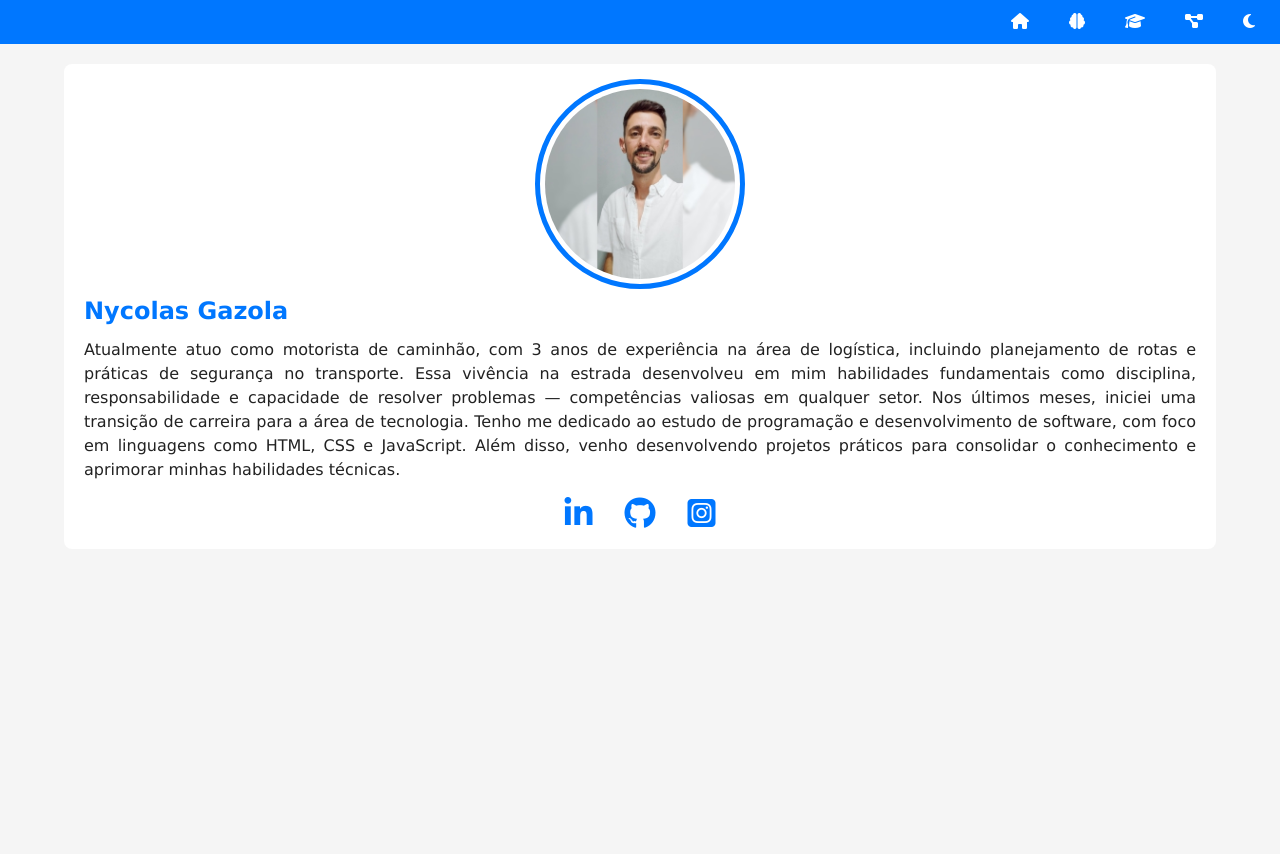
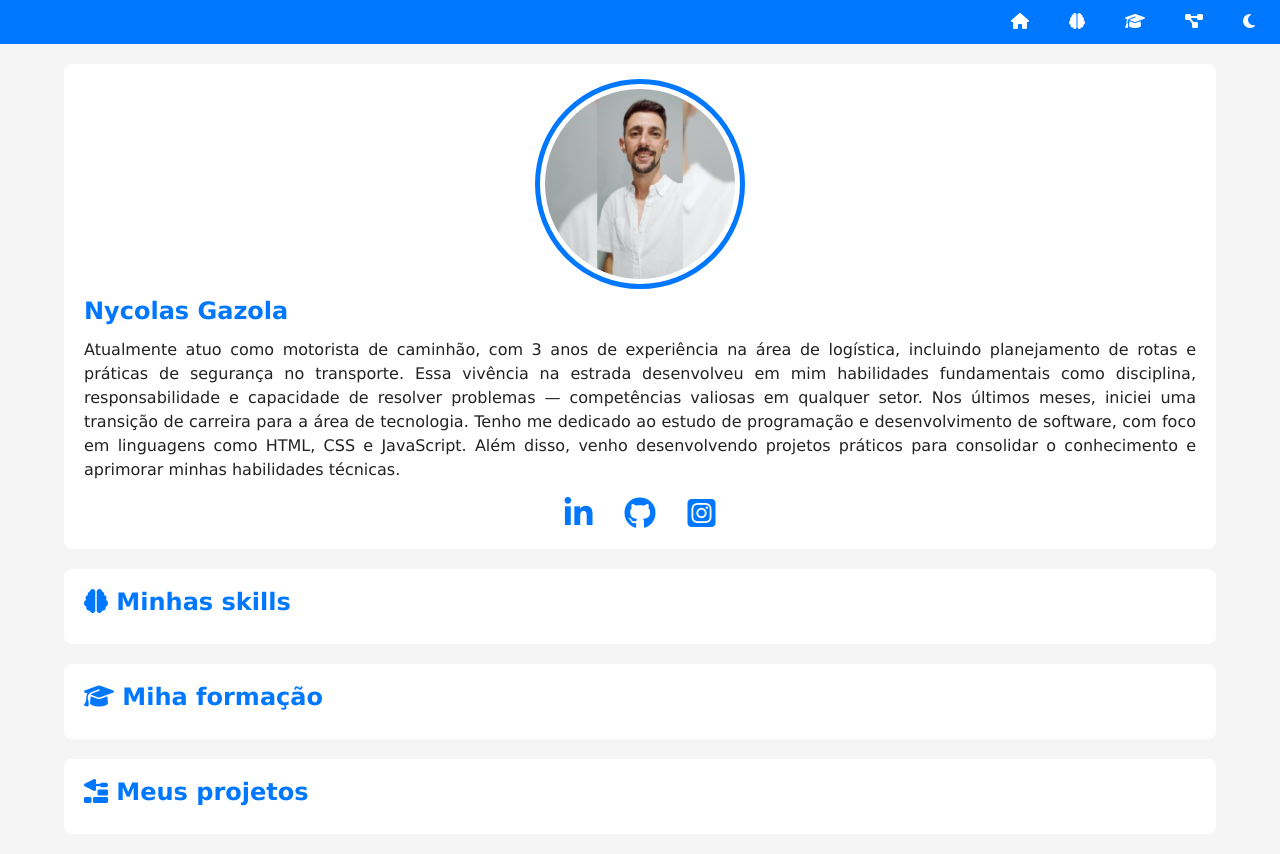
Before and after one commit to NycolasGazola/projeto-portifolio, a plain HTML site: page index.html in a window 1280 px wide. Before the commit the page ends 800 px from the top, so only its background shows below. Drawn offline with Linux system fonts and the light colour scheme.

Commit message:
atualizando portifólio

```diff
--- a/estilos/style.css
+++ b/estilos/style.css
@@ -120,3 +120,19 @@ div#social a{
 div#social a:hover{
   color: var(--destaque-inverso);
 }
+
+section#detalhes{
+  grid-column: 2;
+}
+
+article{
+  background-color: var(--fundo-card);
+  padding: 20px;
+  margin-bottom: 20px;
+  border-radius: 8px;
+}
+
+article h2{
+  color: var(--destaque);
+  margin-bottom: 10px;
+}
--- a/index.html
+++ b/index.html
@@ -36,15 +36,26 @@ Nos últimos meses, iniciei uma transição de carreira para a área de tecnolog
                 <a href="https://www.instagram.com/nycolasgazola/" target="_blank " rel="nofollow"><i class="fa-brands fa-square-instagram"></i></a>
             </div>
 
-            </section>
-            <section1>
+        </section>
 
-            </section1>
+        <section id="detalhes">
+            <article id="skills">
+                <h2> <i class="fa-solid fa-brain"></i> Minhas skills</h2>
+
+            </article> <!--Fim article#skills-->
+
+            <article id="formacao">
+                <h2><i class="fa-solid fa-graduation-cap"></i>  Miha formação</h2>
+            </article> <!--Fim article#formacao-->
+
+            <article id="projetos">
+                <h2><i class="fa-solid fa-trowel-bricks"></i> Meus projetos</h2>
+            </article> <!--Fim article#projetos-->
+
+        </section>
         </main>
-        <aside class="caixa" id="secundario">
 
-        </aside>
-        <footer class="caixa" id="rodape">
+        <footer>
 
         </footer>
     </div>
```
